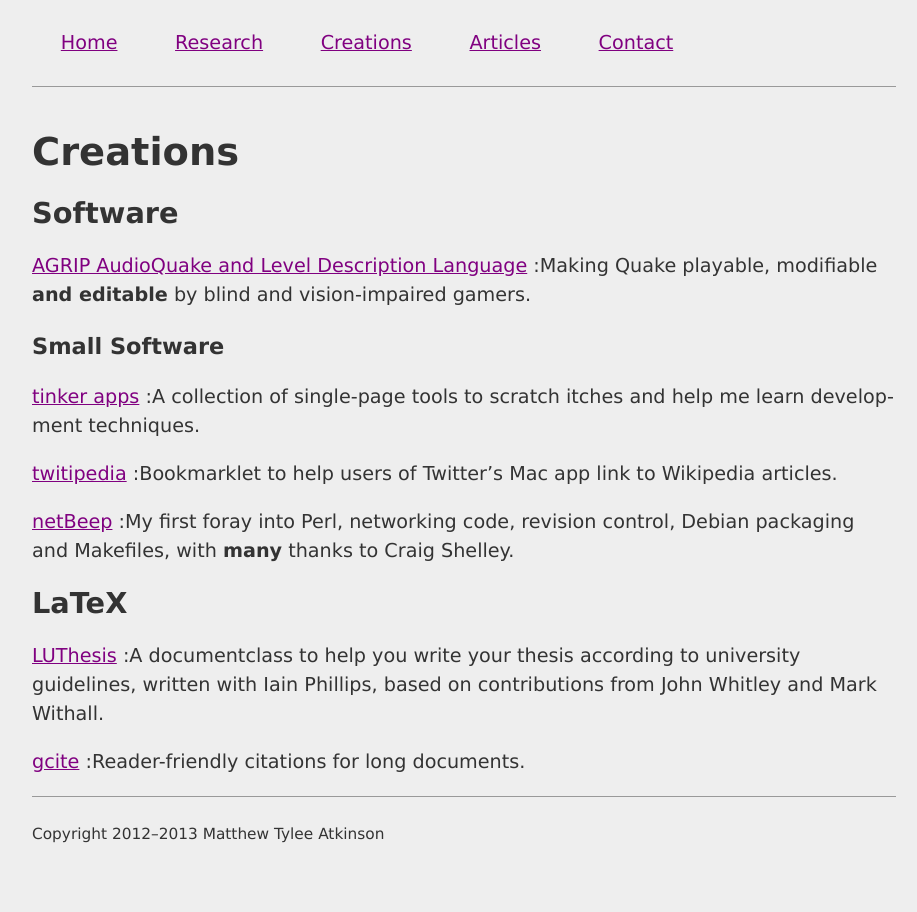
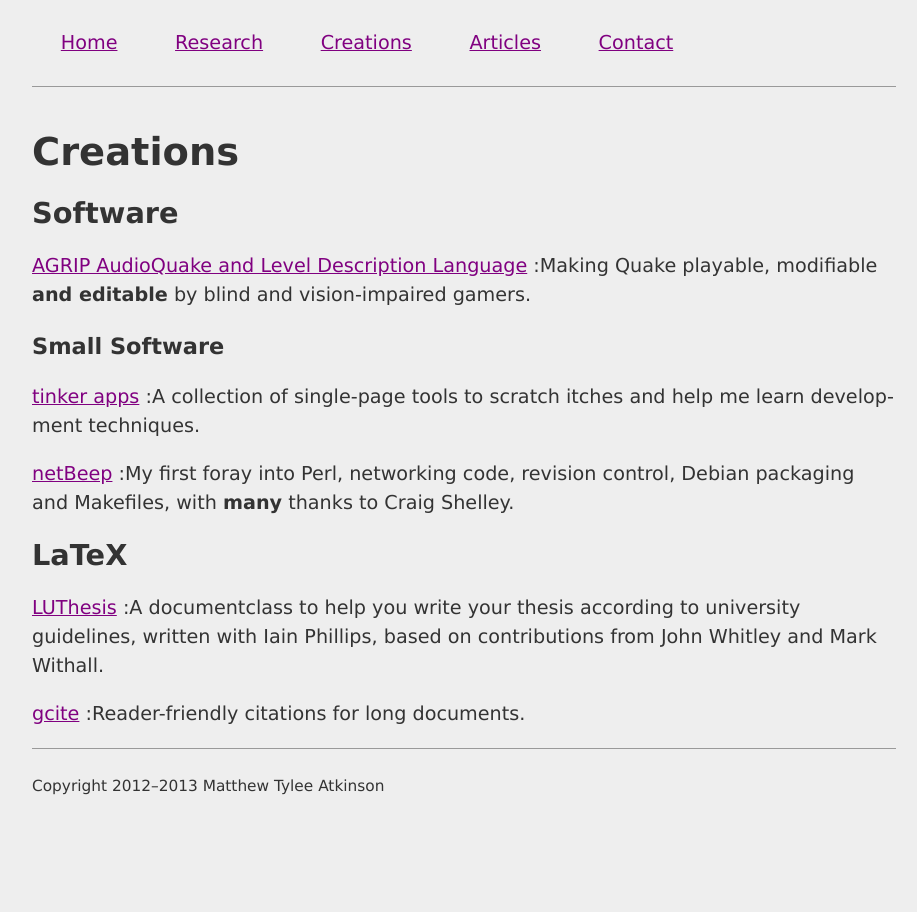
Before and after one commit to matatk/matatk.github.io, a Jekyll site: the page built from creations/index.markdown, in a window 1280 px wide. Shown: the whole page, without its empty margins (176-1093 px from the left). Built offline with Jekyll 4.4.1, drawn with Linux system fonts in a browser that asks for light colours.

Commit message:
Moved twitipedia to tinker

```diff
--- a/creations/index.markdown
+++ b/creations/index.markdown
@@ -13,9 +13,6 @@ title: Creations
 [tinker apps](http://matatk.github.com/tinker/)
 :A collection of single-page tools to scratch itches and help me learn development techniques.
 
-[twitipedia](http://matatk.github.com/twitipedia/)
-:Bookmarklet to help users of Twitter's Mac app link to Wikipedia articles.
-
 [netBeep](http://netbeep.agrip.org.uk)
 :My first foray into Perl, networking code, revision control, Debian packaging and Makefiles, with **many** thanks to Craig Shelley.
 
```
